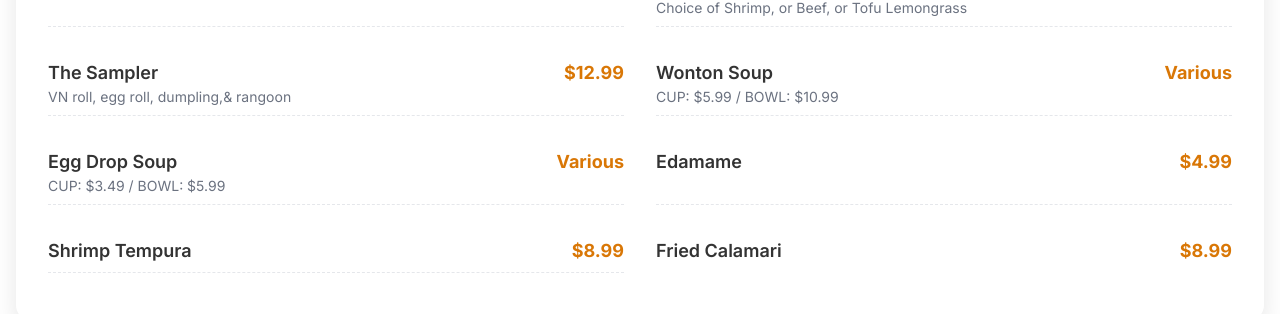
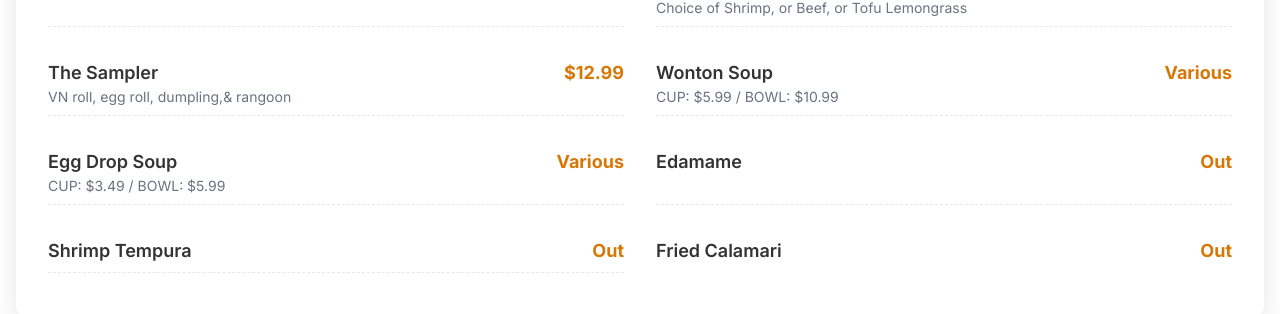
Before and after one commit to NhatThanh217/phothienan, a plain HTML site: page index.html in a window 1280 px wide. Shown: the part 3251-3565 px from the top of the page. Drawn offline with nearby package versions, Linux system fonts and the light colour scheme.

Commit message:
out of items

```diff
--- a/index.html
+++ b/index.html
@@ -262,21 +262,21 @@
                             <p class="menu-item-name">Edamame</p>
                             <p class="menu-item-description"></p>
                         </div>
-                        <p class="menu-item-price">$4.99</p>
+                        <p class="menu-item-price">Out</p>
                     </div>
                     <div class="menu-item">
                         <div class="flex-grow">
                             <p class="menu-item-name">Shrimp Tempura</p>
                             <p class="menu-item-description"></p>
                         </div>
-                        <p class="menu-item-price">$8.99</p>
+                        <p class="menu-item-price">Out</p>
                     </div>
                     <div class="menu-item">
                         <div class="flex-grow">
                             <p class="menu-item-name">Fried Calamari</p>
                             <p class="menu-item-description"></p>
                         </div>
-                        <p class="menu-item-price">$8.99</p>
+                        <p class="menu-item-price">Out</p>
                     </div>
                 </div>
             </div>
```
